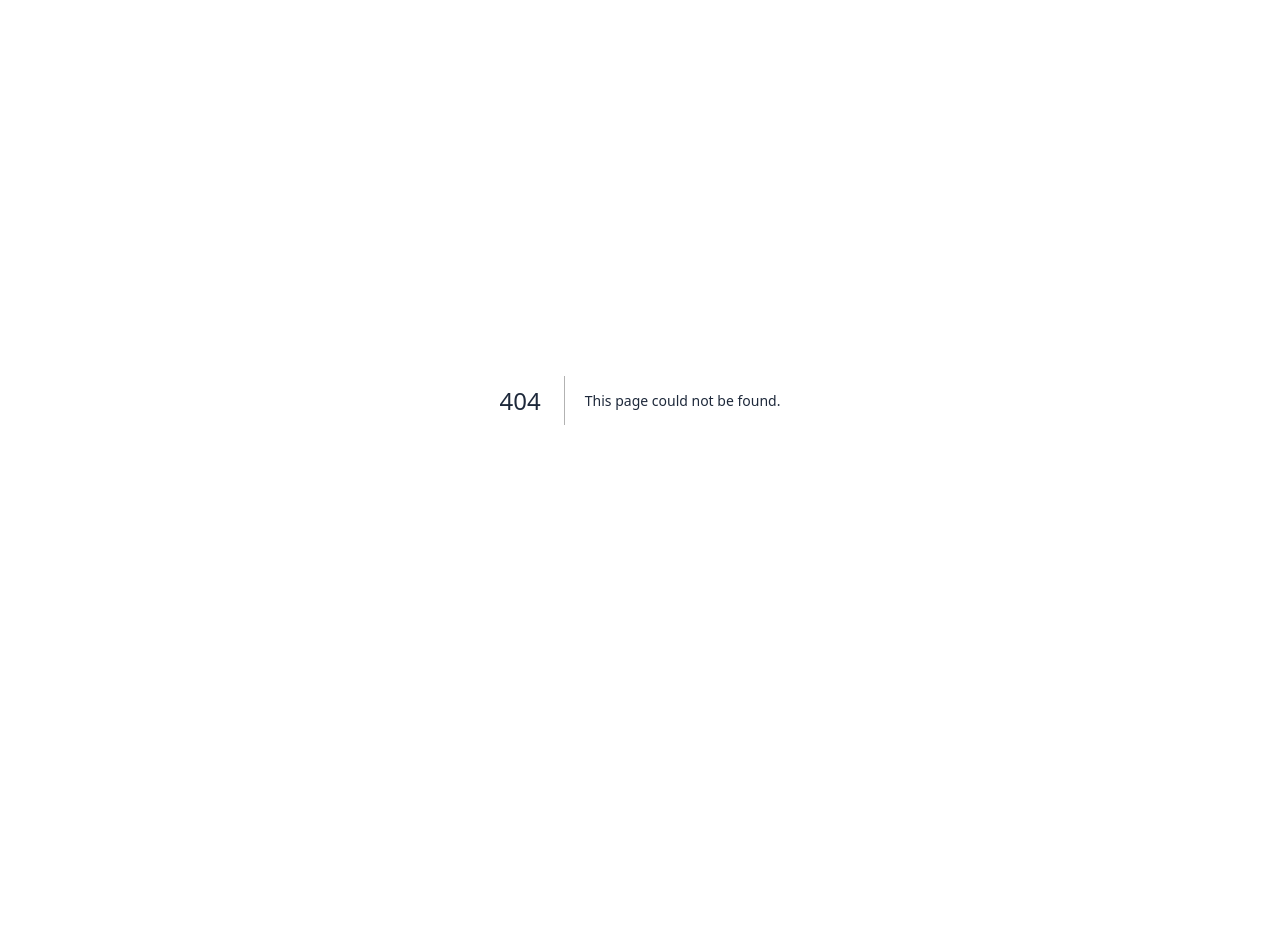
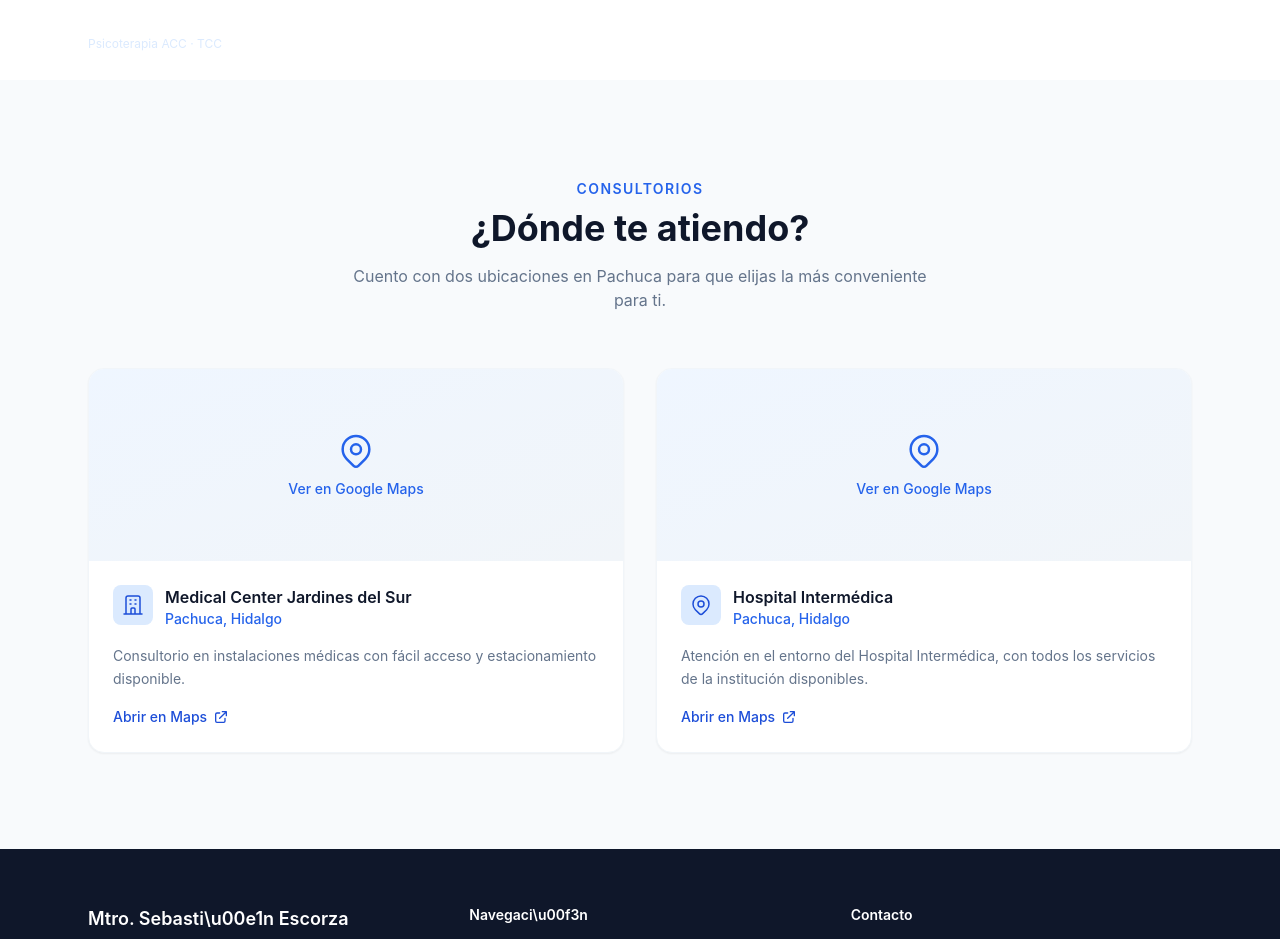
Before and after one commit to novumarketing/sebastian-psicologia, a Next.js app: page /consultorios in a window 1280 px wide. Before the commit this address had no page. Shown: the top 939 px of the page. Before the commit the page ends 800 px from the top, so only its background shows below. Built offline with nearby package versions, Linux system fonts and the light colour scheme.

Commit message:
feat: add app/consultorios/page.tsx

```diff
--- /dev/null
+++ b/app/consultorios/page.tsx
@@ -0,0 +1,20 @@
+import Navbar from '@/components/Navbar'
+import Locations from '@/components/Locations'
+import Footer from '@/components/Footer'
+
+export const metadata = {
+  title: 'Consultorios | Mtro. Sebastián Escorza',
+  description: 'Consultorios en Pachuca, Hidalgo: Medical Center Jardines del Sur y Hospital Intermédica.',
+}
+
+export default function ConsultoriosPage() {
+  return (
+    <>
+      <Navbar />
+      <main className="pt-20">
+        <Locations />
+      </main>
+      <Footer />
+    </>
+  )
+}
```
